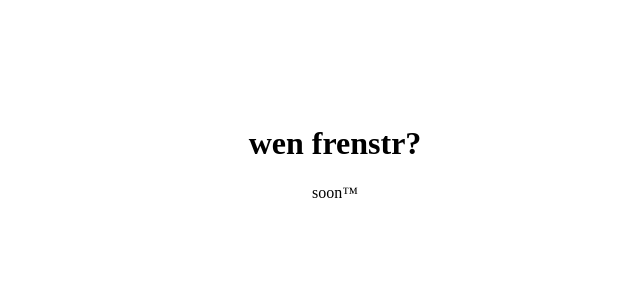
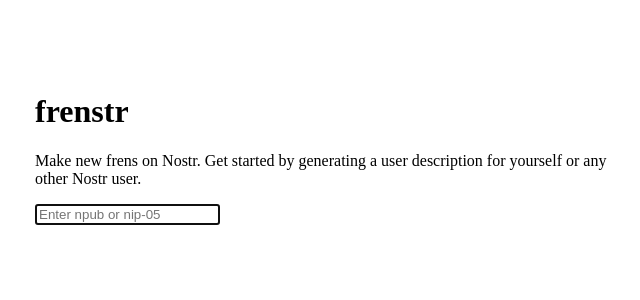
Before and after one commit to SamSamskies/frenstr, a Next.js app: page / in a window 1280 px wide. Shown: the top 300 px of the page, without its empty margins (305-945 px from the left). Built offline with nearby package versions, Linux system fonts and the light colour scheme.

Commit message:
add basic form
doesn't do anything yet.

```diff
--- a/pages/index.tsx
+++ b/pages/index.tsx
@@ -11,9 +11,15 @@
         <link rel="icon" href="/favicon.ico" />
       </Head>
       <main className={styles.main}>
-        <div style={{ textAlign: "center" }}>
-          <h1>wen frenstr?</h1>
-          <p>soon™</p>
+        <div>
+          <h1>frenstr</h1>
+          <p>
+            Make new frens on Nostr. Get started by generating a user
+            description for yourself or any other Nostr user.
+          </p>
+          <form>
+            <input autoFocus placeholder="Enter npub or nip-05" />
+          </form>
         </div>
       </main>
     </>
--- a/styles/Home.module.css
+++ b/styles/Home.module.css
@@ -3,8 +3,10 @@
   flex-direction: column;
   justify-content: space-between;
   align-items: center;
-  padding: 6rem;
+  padding: 64px 24px;
   min-height: 100vh;
+  max-width: 600px;
+  margin: auto;
 }
 
 .description {
@@ -120,7 +122,7 @@
   transform: translateZ(0);
   border-radius: var(--border-radius);
   overflow: hidden;
-  box-shadow: 0px 2px 8px -1px #0000001a;
+  box-shadow: 0 2px 8px -1px #0000001a;
 }
 
 .thirteen::before,
--- a/styles/globals.css
+++ b/styles/globals.css
@@ -105,3 +105,25 @@
     color-scheme: dark;
   }
 }
+
+form {
+  margin-top: 24px;
+}
+
+/* Style the input field */
+input {
+  padding: 12px;
+  border-radius: 5px;
+  border: none;
+  font-size: 16px;
+  width: 100%;
+  margin-right: 10px;
+  background-color: #F7FAFC;
+  color: #1A202C;
+  box-shadow: none;
+}
+
+input:focus {
+  outline: none;
+  box-shadow: 0 0 0 2px #7F00FF;
+}
```
